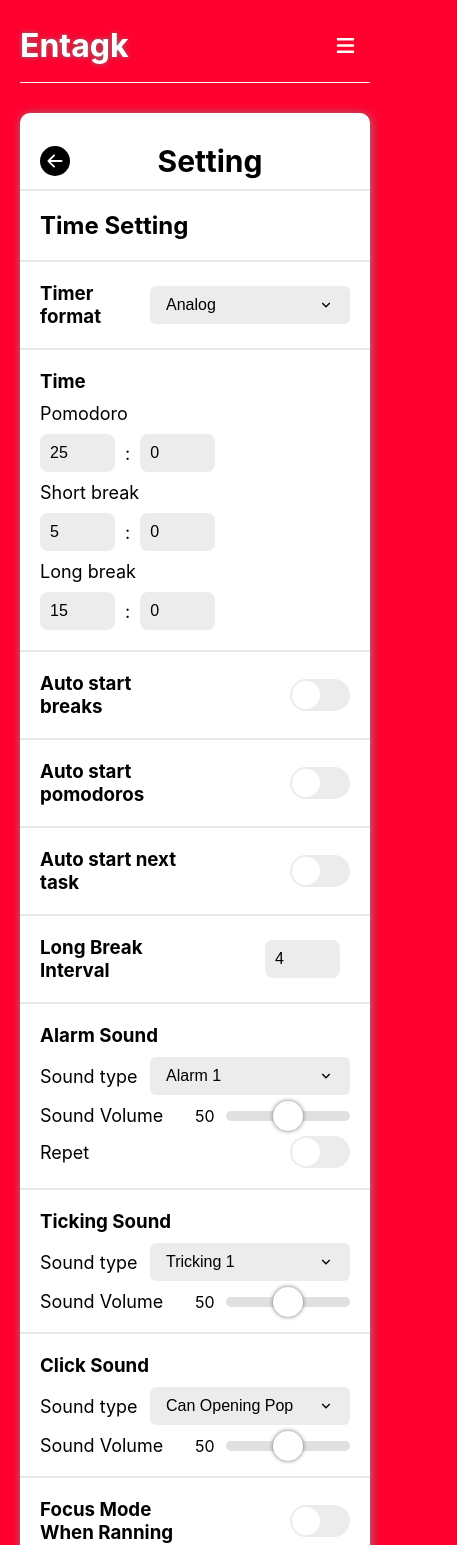
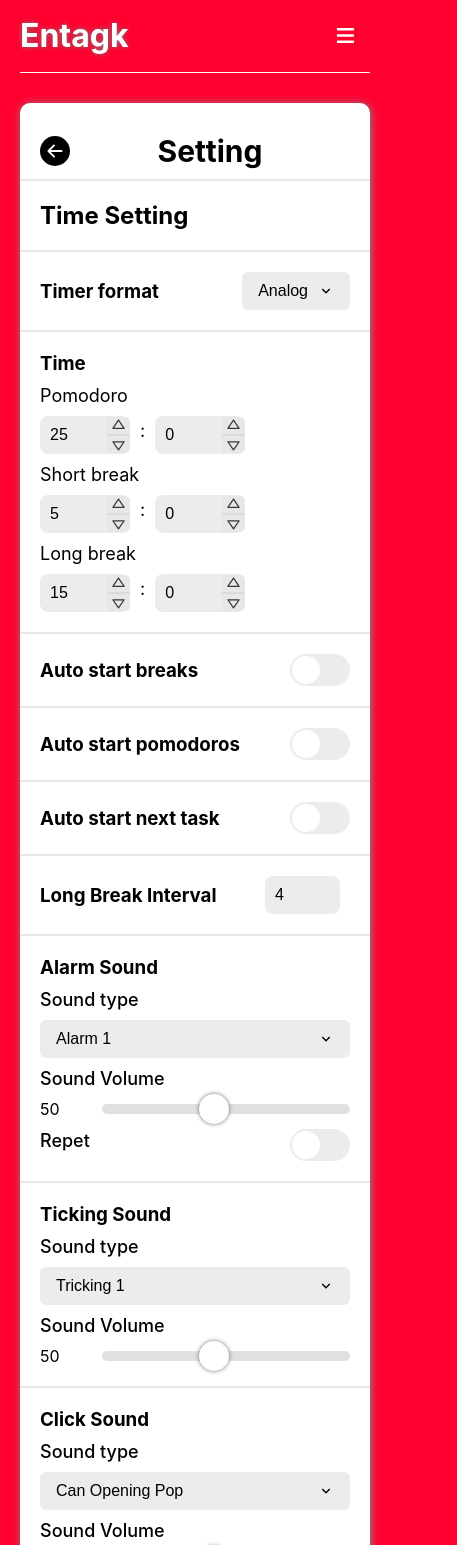
Before and after one commit to entagk/entagk-frontend, a React (Create React App) app: page /setting in a window 390 px wide. Shown: the top 1545 px of the page, 457 px wide, since content can reach past the window. Built offline with nearby package versions, Linux system fonts and the light colour scheme.

Commit message:
Make the setting page responsitive

```diff
--- a/src/App.css
+++ b/src/App.css
@@ -121,3 +121,11 @@ a {
     padding: 0;
   }
 }
+
+@media (max-width: 450px) {
+  body {
+    overflow: auto;
+    margin: 10px;
+    padding: 0 10px;
+  }
+}
--- a/src/actions/tasks.js
+++ b/src/actions/tasks.js
@@ -162,7 +162,7 @@ export const clearFinishedTasks = (setMessage) => async dispatch => {
   }
 }
 
-export const clearAct = () => async dispatch => {
+export const clearAct = (setMessage) => async dispatch => {
   try {
     dispatch({ type: START_LOADING, data: 'tasks' })
     if (!localStorage.getItem("token")) {
@@ -173,6 +173,7 @@ export const clearAct = () => async dispatch => {
     }
     dispatch({ type: END_LOADING, data: 'tasks' })
   } catch (error) {
+    setMessage({ message: error?.response?.data?.message || error.message, type: "error" })
     console.error(error);
   }
 }
--- a/src/actions/timer.js
+++ b/src/actions/timer.js
@@ -180,7 +180,7 @@ export const getSetting = (setMessage) => async dispatch => {
     dispatch({ type: END_LOADING, data: 'setting' });
   } catch (error) {
     // const errorMessage = await error.response;
-    if (error.response.status === 500) {
+    if (error.response?.status === 500) {
       dispatch({ type: LOGOUT });
       window.location.reload();
     }
@@ -215,7 +215,7 @@ export const modifySetting = (formData, setMessage) => async dispatch => {
   } catch (error) {
     console.error(error);
     setMessage({ message: error.response.data.message || error.message, type: 'error' });
-    if (error.response.status === 500) {
+    if (error.response?.status === 500) {
       dispatch({ type: LOGOUT });
       window.location.reload();
     }
--- a/src/components/Auth/Auth.js
+++ b/src/components/Auth/Auth.js
@@ -199,6 +199,7 @@ const Auth = () => {
                 </div>
                 <div className="block">
                   <button
+                    aria-label="submit auth data"
                     type="submit"
                     disabled={isSignUp ?
                       (!formData.name || !formData.email || !formData.password || (formData.password !== formData.confirmPassword)) :
--- a/src/components/Setting/Select.js
+++ b/src/components/Setting/Select.js
@@ -12,25 +12,19 @@ function Select({ options, setChange, type, data, setData }) {
   }
 
   return (
-    <div style={{
-      display: "flex",
-      alignItems: "center",
-      justifyContent: "flex-end",
-      width: "fit-content"
-    }}>
-      <div className='select-menu menu' style={{
-        display: "flex",
-        alignItems: "center",
-        justifyContent: "flex-end",
-        flexDirection: "column",
-        position: "relative"
-      }}>
-        <button type='button' aria-label='open menu' className='open-menu' onClick={() => setOpen(!open)}><p>{data[type]?.name || data[type]}</p>{open ? (<RiArrowUpSLine className='arrow' />) : (<RiArrowDownSLine className='arrow' />)}</button>
+    <div className='select-container'>
+      <div className='select-menu menu'>
+        <button type='button' aria-label='open menu' className='open-menu' onClick={() => setOpen(!open)}>
+          <span>{data[type]?.name || data[type]}</span>
+          {open ?
+            (<RiArrowUpSLine className='arrow' />) :
+            (<RiArrowDownSLine className='arrow' />)
+          }</button>
         {open && (
           <div className='menu-content' style={{ width: "max-content", top: 35 }}>
             <div className='row' style={{ width: "100%" }}>
               {realOptions?.map((option, index) => (
-                <button key={index} type='button' onClick={handleChange} value={index} className={data[type].name === option || data[type] === option ? "active" : null}>{option}</button>
+                <button key={index} aria-label={option} type='button' onClick={handleChange} value={index} className={data[type].name === option || data[type] === option ? "active" : null}>{option}</button>
               ))}
             </div>
           </div>
--- a/src/components/Setting/Setting.js
+++ b/src/components/Setting/Setting.js
@@ -42,6 +42,7 @@ function Setting() {
     )
   }
 
+
   const handleChange = (e) => {
     setData({ ...data, [e.target.name]: Number(e.target.value) })
   }
@@ -64,7 +65,10 @@ function Setting() {
       />
     }>
       {message.message && (
-        <Message message={message.message} type={message.type} setMessage={setMessage} />
+        <Message
+          {...message}
+          setMessage={setMessage}
+        />
       )}
       <NavBar />
       <form className='setting' onSubmit={handleSubmit}>
@@ -89,22 +93,34 @@ function Setting() {
               width: "fit-content",
               marginTop: '10px'
             }}>
-              <p style={{ marginBottom: "10px", fontSize: "18px", fontWeight: 400 }}>Pomodoro</p>
-              <TimeInputs name={PERIOD} data={data} setData={setData} />
+              <p>Pomodoro</p>
+              <TimeInputs
+                name={PERIOD}
+                data={data}
+                setData={setData}
+              />
             </div>
             <div style={{
               width: "fit-content",
               marginTop: '10px'
             }}>
-              <p style={{ marginBottom: "10px", fontSize: "18px", fontWeight: 400 }}>Short break</p>
-              <TimeInputs name={SHORT} data={data} setData={setData} />
+              <p>Short break</p>
+              <TimeInputs
+                name={SHORT}
+                data={data}
+                setData={setData}
+              />
             </div>
             <div style={{
               width: "fit-content",
               marginTop: '10px'
             }}>
-              <p style={{ marginBottom: "10px", fontSize: "18px", fontWeight: 400 }}>Long break</p>
-              <TimeInputs name={LONG} data={data} setData={setData} />
+              <p>Long break</p>
+              <TimeInputs
+                name={LONG}
+                data={data}
+                setData={setData}
+              />
             </div>
           </div>
         </div>
@@ -112,30 +128,45 @@ function Setting() {
           <div style={{
             display: "flex",
             alignItems: "center",
-            justifyContent: "center"
+            justifyContent: "space-between",
+            flexWrap: "wrap",
           }}>
-            <h3>Auto start breaks</h3>
-            <ToggleButton type="autoBreaks" data={data} setData={setData} />
+            <h3 style={{ width: 'fit-content' }}>Auto start breaks</h3>
+            <ToggleButton
+              type="autoBreaks"
+              data={data}
+              setData={setData}
+            />
           </div>
         </div>
         <div className='block'>
           <div style={{
             display: "flex",
             alignItems: "center",
-            justifyContent: "center"
+            justifyContent: "space-between",
+            flexWrap: "wrap",
           }}>
-            <h3>Auto start pomodoros</h3>
-            <ToggleButton type="autoPomodors" data={data} setData={setData} />
+            <h3 style={{ width: 'fit-content' }}>Auto start pomodoros</h3>
+            <ToggleButton
+              type="autoPomodors"
+              data={data}
+              setData={setData}
+            />
           </div>
         </div>
         <div className='block'>
           <div style={{
             display: "flex",
             alignItems: "center",
-            justifyContent: "center"
+            justifyContent: "space-between",
+            flexWrap: "wrap",
           }}>
-            <h3>Auto start next task</h3>
-            <ToggleButton type="autoStartNextTask" data={data} setData={setData} />
+            <h3 style={{ width: 'fit-content' }}>Auto start next task</h3>
+            <ToggleButton
+              type="autoStartNextTask"
+              data={data}
+              setData={setData}
+            />
           </div>
         </div>
         <div className='block' style={{ flexDirection: "row" }}>
@@ -143,9 +174,11 @@ function Setting() {
           <div style={{
             display: "flex",
             alignItems: "center",
-            justifyContent: "flex-end"
+            justifyContent: "flex-end",
+            width: 'fit-content'
           }}>
             <input
+              className={data?.longInterval <= 0 ? 'error' : undefined}
               name='longInterval'
               type="number"
               min="1"
@@ -157,40 +190,59 @@ function Setting() {
         </div>
         <div className='block'>
           <h3>Alarm Sound</h3>
-          <Sound type="alarm" handleChange={handleChange} data={data} setData={setData} />
+          <Sound
+            type="alarm"
+            handleChange={handleChange}
+            data={data}
+            setData={setData}
+          />
         </div>
         <div className='block'>
           <h3>Ticking Sound</h3>
-          <Sound type="ticking" handleChange={handleChange} data={data} setData={setData} />
+          <Sound
+            type="ticking"
+            handleChange={handleChange}
+            data={data}
+            setData={setData}
+          />
         </div>
         <div className='block'>
           <h3>Click Sound</h3>
-          <Sound type="click" handleChange={handleChange} data={data} setData={setData} />
+          <Sound
+            type="click"
+            handleChange={handleChange}
+            data={data}
+            setData={setData}
+          />
         </div>
         <div className='block' style={{ flexDirection: "row" }}>
           <h3>Focus Mode When Ranning</h3>
           <ToggleButton type="focusMode" data={data} setData={setData} />
         </div>
-        <div className='block' style={{ flexDirection: "row", border: "none" }}>
+        <div className='block notification' style={{ flexDirection: "row", border: "none" }}>
           <h3>Notification</h3>
-          <div style={{
-            display: "flex",
-            alignItems: "center",
-            justifyContent: "flex-end"
-          }}>
+          <div className='notification-data'>
             <Select options={["every", "last"]} data={data} type="notificationType" setData={setData} setChange={() => { }} />
+            <div className='notification-min'>
               <input
                 style={{ marginInline: "10px 0" }}
+                className={data?.notificationInterval <= 0 ? 'error' : undefined}
                 type="number"
+                min="1"
                 defaultValue={data?.notificationInterval}
                 name="notificationInterval"
                 onChange={handleChange} />
               <p style={{ marginLeft: 10 }}>Min</p>
             </div>
           </div>
+        </div>
         <div className='footer'>
           <button type='button' aria-label='cancel form' onClick={() => navigate("/")}>cancel</button>
-          <button className='save' type='submit' aria-label='submit form'>ok</button>
+          <button
+            className='save'
+            type='submit'
+            aria-label='submit form'
+            disabled={!data?.time[PERIOD] || !data?.time[SHORT] || !data?.time[LONG] || data?.notificationInterval <= 0 || data?.longInterval <= 0}>ok</button>
         </div>
       </form>
     </React.Suspense>
--- a/src/components/Setting/Sound.js
+++ b/src/components/Setting/Sound.js
@@ -32,9 +32,7 @@ function Sound({ type, data, setData }) {
   return (
     <div className='alarm-details'>
       <div className="alarm-type">
-        <p
-          style={{ width: "inherit", fontSize: 18, fontWeight: 400 }}
-        >Sound type</p>
+        <p style={{width: 'inherit'}}>Sound type</p>
         <Select
           data={data}
           options={sounds}
@@ -45,15 +43,13 @@ function Sound({ type, data, setData }) {
       </div>
       {data[`${type}Type`].name !== "none" && (
         <div className="alarm-type">
-          <p
-            style={{ width: "inherit", fontSize: 18, fontWeight: 400 }}
-          >Sound Volume</p>
+          <p style={{width: 'inherit'}}>Sound Volume</p>
           <div className='range-container'>
-            <p>{data[`${type}Volume`]}</p>
+            <span className='range-value'>{data[`${type}Volume`]}</span>
             <input
               type="range"
               className='range'
-              min="0"
+              min="10"
               max="100"
               value={data[`${type}Volume`]}
               name={`${type}Volume`}
@@ -63,8 +59,10 @@ function Sound({ type, data, setData }) {
         </div>
       )}
       {type === "alarm" && (
-        <div className="alarm-type">
-          <p style={{ width: "inherit", fontSize: 18, fontWeight: 400 }}>Repet</p>
+        <div className="alarm-type" style={{
+          flexDirection: "row"
+        }}>
+          <p style={{width: 'inherit'}}>Repet</p>
           <ToggleButton type="alarmRepet" data={data} setData={setData} />
         </div>
       )}
--- a/src/components/Setting/ToggleButton.js
+++ b/src/components/Setting/ToggleButton.js
@@ -2,14 +2,15 @@ import React from 'react';
 
 function ToggleButton({ type, data, setData }) {
   const handleChange = () => {
-    setData({...data, [type]: !data[type]});
+    setData({ ...data, [type]: !data[type] });
   }
 
   return (
     <div style={{
       display: "flex",
       alignItems: "center",
-      justifyContent: "flex-end"
+      justifyContent: "flex-end",
+      width: 'fit-content'
     }}>
       <div
         onClick={handleChange}
--- a/src/components/Setting/style.css
+++ b/src/components/Setting/style.css
@@ -45,7 +45,7 @@
   width: 100%;
   display: flex;
   align-items: center;
-  justify-content: flex-start;
+  justify-content: space-between;
   flex-direction: column;
   border-bottom: 2px solid #e7e7e7;
 }
@@ -65,6 +65,73 @@
   justify-content: space-between;
 }
 
+.setting .time-inputs p {
+  margin-bottom: 10px;
+  font-size: 18px;
+  font-weight: 400;
+}
+
+.min-sec-input {
+  display: flex;
+  align-items: center;
+  justify-content: center;
+  position: relative;
+}
+
+.setting .block .min-sec-input input {
+  padding-right: 20px;
+  width: 90px;
+}
+
+.min-sec-input div.plus-minus-arrows {
+  display: flex;
+  align-items: center;
+  justify-content: center;
+  flex-flow: column;
+  position: absolute;
+  right: 10px;
+  height: 100%;
+  width: fit-content;
+}
+
+.min-sec-input .plus-minus-arrows button {
+  font-size: 15px;
+}
+
+.min-sec-input .plus-minus-arrows button.plus-arrow:hover,
+.min-sec-input .plus-minus-arrows button.minus-arrow:hover {
+  background-color: #f2f2f2;
+}
+
+.min-sec-input .plus-minus-arrows button.plus-arrow {
+  padding-inline: 4px;
+  padding-bottom: 2px;
+  background: #e7e7e7;
+  border-radius: 0px 5px 0px 0;
+  border-bottom: 1px solid #dbdbdb;
+  color: #373737;
+}
+
+.min-sec-input .plus-minus-arrows button.minus-arrow {
+  padding-inline: 4px;
+  padding-top: 2px;
+  background: #e7e7e7;
+  border-radius: 0px 0px 5px 0;
+  border-top: 1px solid #dbdbdb;
+  color: #373737;
+}
+/* removing default arrows from input number */
+.time-input input::-webkit-outer-spin-button,
+.time-input input::-webkit-inner-spin-button {
+  -webkit-appearance: none;
+  margin: 0;
+}
+
+/* Firefox */
+.time-input input[type="number"] {
+  -moz-appearance: textfield;
+}
+
 .setting .block input {
   width: 75px;
   padding: 10px;
@@ -81,16 +148,29 @@
 .alarm-type {
   display: flex;
   align-items: center;
-  justify-content: flex-start;
+  justify-content: space-between;
   margin-top: 10px;
+}
+
+.alarm-type p {
+  width: fit-content;
+  font-size: 18px;
+  font-weight: 400;
+}
+
+div.select-container {
+  display: flex;
+  align-items: center;
+  justify-content: flex-end;
+  width: fit-content;
 }
 
 .select-menu {
   display: flex;
   align-items: center;
   justify-content: flex-end;
-  flex-direction: column;
   width: 200px;
+  position: relative;
 }
 
 .select-menu .row button {
@@ -103,8 +183,9 @@
   font-size: 16px;
   padding: 10px 16px;
   background: #ececec;
-  width: 200px;
+  width: fit-content;
   justify-content: space-between;
+  width: max-content;
 }
 
 .select-menu button.open-menu .arrow {
@@ -118,10 +199,15 @@
 .alarm-details input {
   margin-right: 0;
 }
-.range-container {
+
+.block div.range-container {
   display: flex;
   align-items: center;
   justify-content: space-between;
+}
+
+.range-container .range-value {
+  margin-right: 10px;
 }
 
 .range-container input[type="range"] {
@@ -166,6 +252,48 @@
   box-shadow: 0px 0px 4px rgb(50, 50, 50);
 }
 
+.block.notification .notification-data {
+  display: flex;
+  align-items: center;
+  justify-content: space-between;
+  width: fit-content;
+}
+
+.notification-data div.notification-min {
+  display: flex;
+  align-items: center;
+  justify-content: flex-end;
+  width: fit-content;
+}
+
+@media (max-width: 450px) {
+  .setting .block.notification {
+    border: none;
+    flex-flow: wrap;
+  }
+
+  .block.notification .notification-data {
+    margin-top: 15px;
+    width: 100%;
+  }
+}
+
+@media (max-width: 400px) {
+  .alarm-details .alarm-type {
+    flex-direction: column;
+  }
+
+  .alarm-details .alarm-type p:first-of-type {
+    margin-bottom: 10px;
+    width: 100%;
+    font-weight: 500;
+  }
+
+  .alarm-details .alarm-type .select-menu button.open-menu {
+    width: 100%;
+  }
+}
+
 .setting .footer {
   margin-top: 10px;
   padding-block: 20px 30px;
--- a/src/components/Setting/timeInputs.js
+++ b/src/components/Setting/timeInputs.js
@@ -1,4 +1,6 @@
 import React, { useState } from 'react';
+
+import { BiDownArrow, BiUpArrow } from 'react-icons/bi';
 
 function TimeInputs({ name, data, setData }) {
   // console.log(typeof value, name);
@@ -22,7 +24,7 @@ function TimeInputs({ name, data, setData }) {
       if (realValue > 60 * 60) {
         setMin(60);
         setSec(0);
-        setData({...data, time: {...data.time, [name]: 60 * 60}});
+        setData({ ...data, time: { ...data.time, [name]: 60 * 60 } });
       } else {
         if (Number(e.target.value) >= 60) {
           setSec(Number(e.target.value) % 60);
@@ -30,42 +32,123 @@ function TimeInputs({ name, data, setData }) {
         } else {
           setSec(Number(e.target.value));
         }
-        setData({...data, time: {...data.time, [name]: realValue}});
+        setData({ ...data, time: { ...data.time, [name]: realValue } });
       }
       console.log(name, realValue);
     }
 
   }
 
+
+  const plus = (btnName) => {
+    let realValue = sec + (min * 60);
+    if (btnName === 'min') {
+      if (min < 60) {
+        setMin(min + 1);
+        realValue = realValue + 60;
+      }
+    } else {
+      if (sec < 59) {
+        setSec(sec + 1);
+        realValue = realValue + 1;
+      } else {
+        setMin(min + 1);
+        setSec(sec % 59);
+        realValue = (min * 60) + (sec % 59);
+      }
+    }
+
+    setData({ ...data, time: { ...data.time, [name]: realValue } });
+  }
+
+  const minus = (btnName) => {
+    let realValue = sec + (min * 60);
+    if (btnName === 'min') {
+      if (min > 0) {
+        setMin(min - 1);
+        realValue = realValue - 60;
+      }
+    } else {
+      if (sec > 0) {
+        setSec(sec - 1);
+        realValue--;
+      }
+    }
+
+    setData({ ...data, time: { ...data.time, [name]: realValue } });
+  }
+
   return (
-    <div style={{
+    <div className='time-input' style={{
       display: "flex",
       alignItems: "center",
       justifyContent: "flex-start"
     }}>
+      <div className='min-sec-input'>
         <input
           name='min'
           type="number"
           min="0"
           max="60"
           placeholder='min'
-        className={`${name}-min`}
-        // defaultValue={min}
+          className={min > 60 ? `error ${name}-min` : `${name}-min`}
           value={min}
           onChange={onChange}
         />
+        <div className='plus-minus-arrows'>
+          <button
+            aria-label='plus arrow'
+            className='plus-arrow'
+            type="button"
+            onClick={(e) => plus('min')}
+            disabled={min > 60}
+          >
+            <BiUpArrow />
+          </button>
+          <button
+            aria-label='minus arrow'
+            className='minus-arrow'
+            type="button"
+            onClick={() => minus('min')}
+            disabled={min === 0}
+          >
+            <BiDownArrow />
+          </button>
+        </div>
+      </div>
       <p style={{ marginRight: 10, fontSize: 18 }}>:</p>
+      <div className='min-sec-input'>
         <input
           name='sec'
           type="number"
           min="1"
           max="60"
           placeholder="sec"
-        className={`${name}-sec`}
-        // defaultValue={sec}
+          className={!min && !sec ? `error ${name}-sec` : `${name}-sec`}
           value={sec}
           onChange={onChange}
         />
+        <div className='plus-minus-arrows'>
+          <button
+            aria-label='plus arrow'
+            className='plus-arrow'
+            type="button"
+            onClick={() => plus('sec')}
+            disabled={sec > 59}
+          >
+            <BiUpArrow />
+          </button>
+          <button
+            aria-label='minus arrow'
+            className='minus-arrow'
+            type="button"
+            onClick={() => minus('sec')}
+            disabled={sec === 0}
+          >
+            <BiDownArrow />
+          </button>
+        </div>
+      </div>
     </div>
   );
 }
--- a/src/components/Tasks/TasksMenu/TasksMenu.js
+++ b/src/components/Tasks/TasksMenu/TasksMenu.js
@@ -23,12 +23,12 @@ const Menu = () => {
 
   const handleClearAct = () => {
     setOpenMenu(om => !om);
-    dispatch(clearAct());
+    dispatch(clearAct(setMessage));
   }
 
   const handleClearTasks = () => {
     setOpenMenu(om => !om);
-    dispatch(clearAllTasks());
+    dispatch(clearAllTasks(setMessage));
   }
 
   return (
```
Lines whose indentation alone changed are shown as unchanged.
